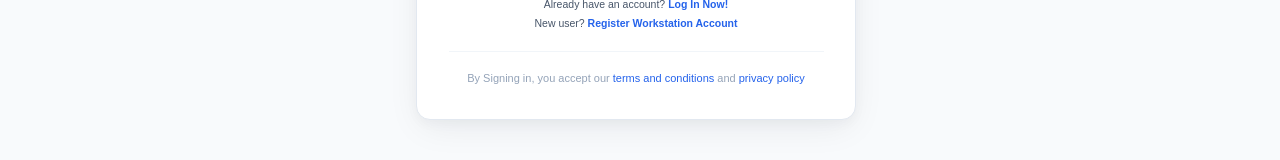
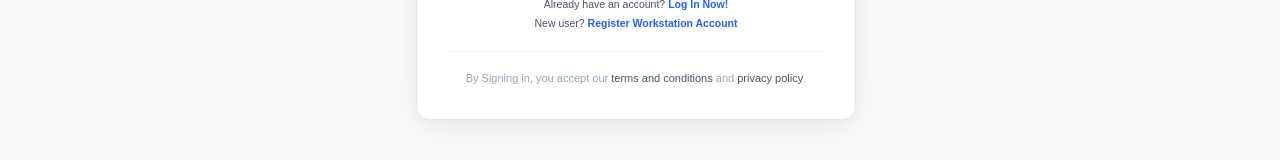
Before and after one commit to Hari239o/RND-CADD, a Next.js app: page /signin in a window 1280 px wide. Shown: the part 591-751 px from the top of the page. Built offline with nearby package versions, Linux system fonts and the light colour scheme.

Commit message:
fix(ux): remove dead anchor links in signin legal disclaimer

```diff
--- a/app/signin/page.tsx
+++ b/app/signin/page.tsx
@@ -405,13 +405,14 @@ export default function SignInPage() {
             <div className="mt-6 pt-5 border-t border-[#F1F5F9] text-center">
               <p className="text-[11px] text-[#94A3B8] leading-relaxed">
                 By Signing in, you accept our{' '}
-                <a href="#" className="text-[#2563EB] hover:underline">
+                <span className="font-medium text-[#475569]">
                   terms and conditions
-                </a>{' '}
+                </span>{' '}
                 and{' '}
-                <a href="#" className="text-[#2563EB] hover:underline">
+                <span className="font-medium text-[#475569]">
                   privacy policy
-                </a>
+                </span>
+                .
               </p>
             </div>
           </div>
```
